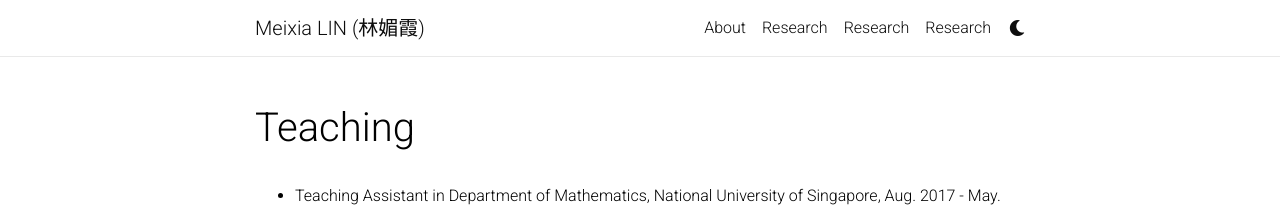
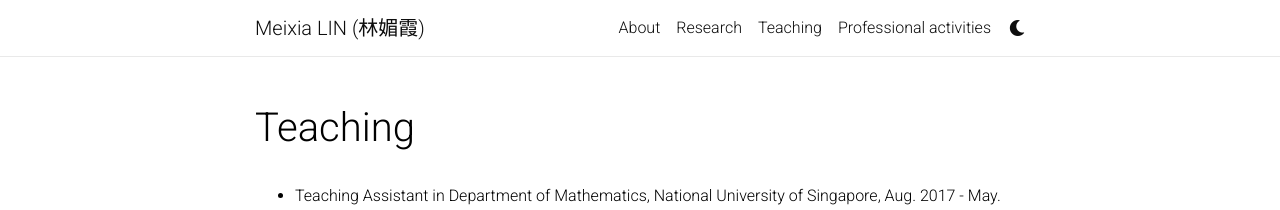
Before and after one commit to linmeixia/linmeixia.github.io, a Jekyll site: the page built from _pages/teaching.md, in a window 1280 px wide. Shown: the top 210 px of the page. Built offline with Jekyll 4.4.1, drawn with Linux system fonts in a browser that asks for light colours; nearby versions of some CDN libraries; comment, search, counter and statistics services are not loaded; a style sheet for code colours, icons or effects is not loaded.

Commit message:
Update header.html

```diff
--- a/_includes/header.html
+++ b/_includes/header.html
@@ -54,7 +54,7 @@
           <!-- Teaching -->
           <li class="nav-item {% if page.title == 'teaching' %}active{% endif %}">
             <a class="nav-link" href="{{ '/' | relative_url }}">
-              Research
+              Teaching
               {% if page.title == "teaching" %}
                 <span class="sr-only">(current)</span>
               {% endif %}
@@ -63,7 +63,7 @@
           <!-- Professional activities -->
           <li class="nav-item {% if page.title == 'activities' %}active{% endif %}">
             <a class="nav-link" href="{{ '/' | relative_url }}">
-              Research
+              Professional activities
               {% if page.title == "activities" %}
                 <span class="sr-only">(current)</span>
               {% endif %}
```
